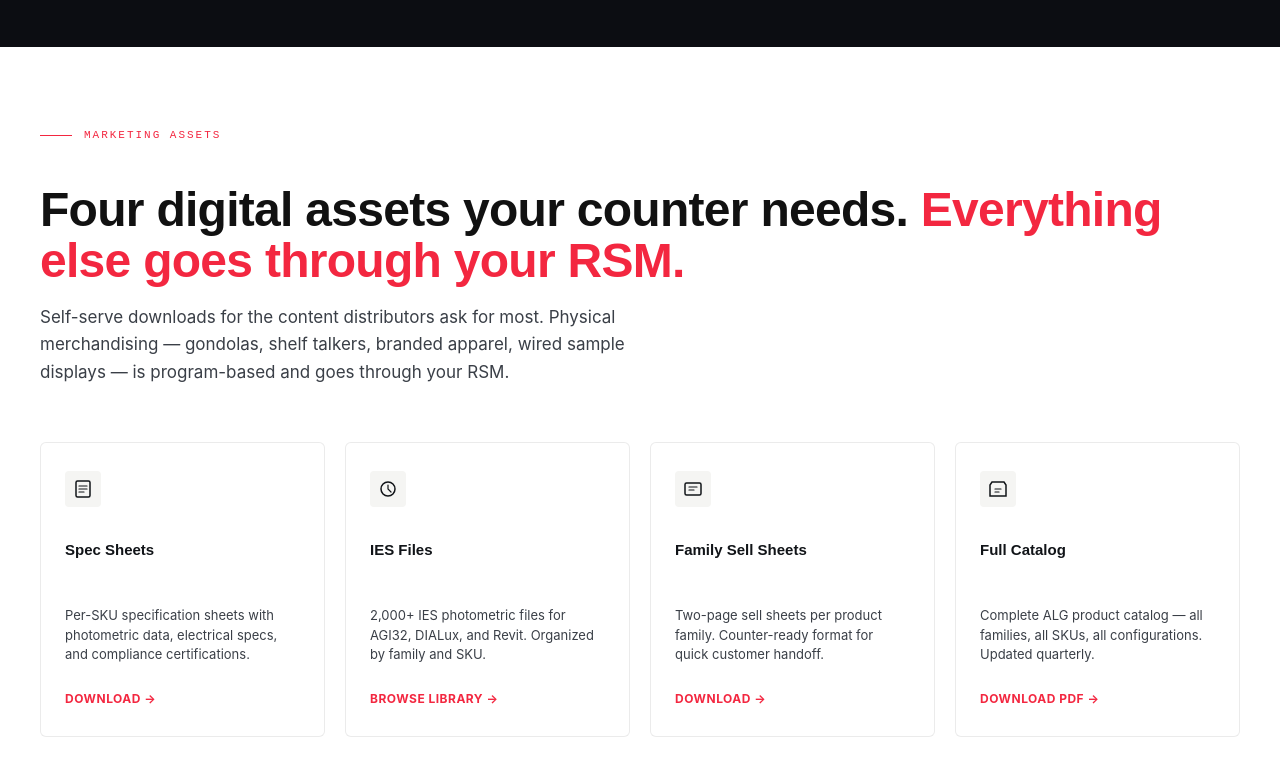
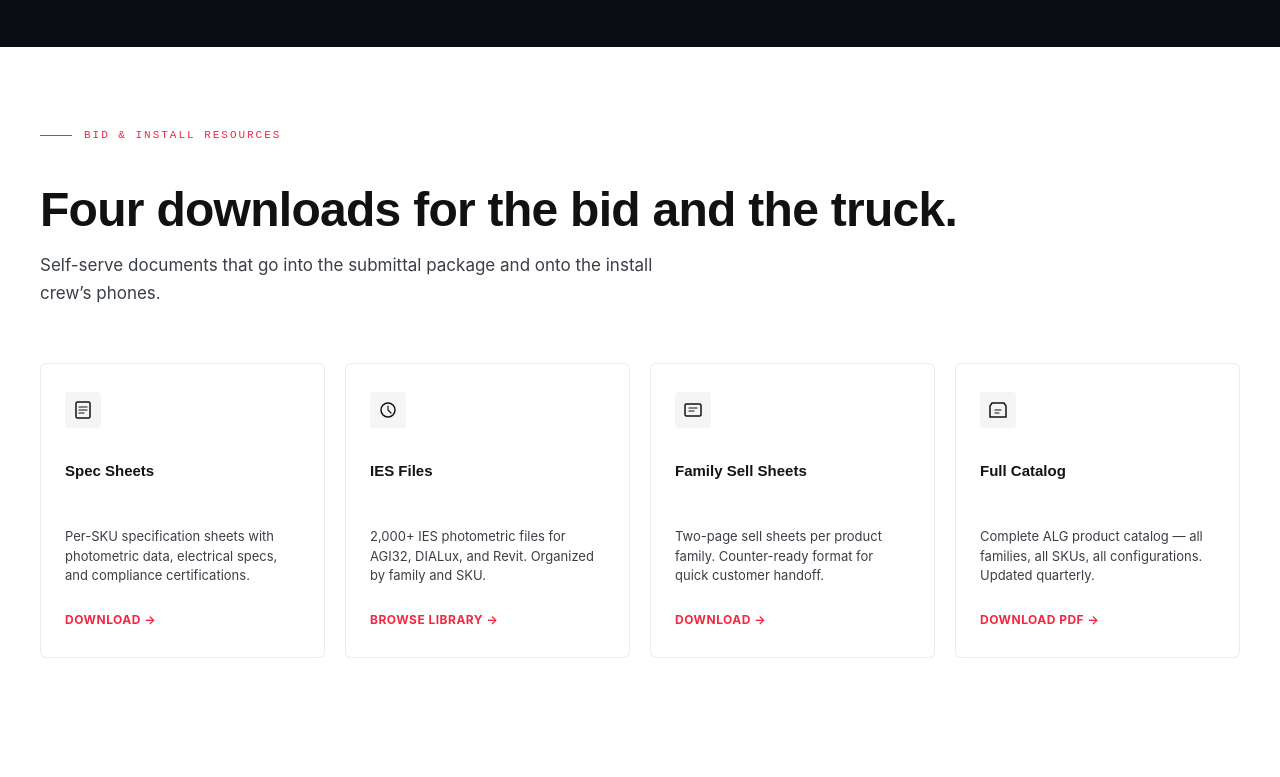
Before and after one commit to jamesalg/alg-website, an Astro site: page /contractor in a window 1280 px wide. Shown: the part 4020-4797 px from the top of the page. Built offline with nearby package versions, Linux system fonts and the light colour scheme; Astro itself is replaced by a stand-in of ours.

Commit message:
fix(v2.3.1): persona content polish — Fix 1 neutral installed-at subhead, Fix 2 per-persona assets eyebrow/headline/subhead, Fix 3 remove merch callout from 4 sibling pages

```diff
--- a/src/pages/contractor.astro
+++ b/src/pages/contractor.astro
@@ -233,7 +233,7 @@ import BrandMark from '../components/BrandMark.astro';
     <div class="section-inner">
       <div class="sec-eyebrow">Installed at</div>
       <h2 class="sec-title" style="color:#fff;">Real projects. <span class="accent">Real delivered volume.</span></h2>
-      <p class="sec-sub">A snapshot of where ALG is specified and shipped — filtered to the verticals our commercial contractors serve most.</p>
+      <p class="sec-sub">A snapshot of where ALG is specified and shipped across our 8 priority verticals.</p>
       <div class="installed-grid">
         <div class="installed-tile t1">
           <div class="installed-label dist-installed-label">
@@ -300,9 +300,9 @@ import BrandMark from '../components/BrandMark.astro';
        ================================================================ -->
   <section class="page-section" id="sec-assets">
     <div class="section-inner">
-      <div class="sec-eyebrow">Marketing assets</div>
-      <h2 class="sec-title">Four digital assets your counter needs. <span class="accent">Everything else goes through your RSM.</span></h2>
-      <p class="sec-sub">Self-serve downloads for the content distributors ask for most. Physical merchandising — gondolas, shelf talkers, branded apparel, wired sample displays — is program-based and goes through your RSM.</p>
+      <div class="sec-eyebrow">Bid &amp; install resources</div>
+      <h2 class="sec-title">Four downloads for the bid and the truck.</h2>
+      <p class="sec-sub">Self-serve documents that go into the submittal package and onto the install crew’s phones.</p>
       <div class="asset-grid">
         <div class="asset-card">
           <div class="asset-card-icon">
@@ -337,23 +337,7 @@ import BrandMark from '../components/BrandMark.astro';
           <div class="asset-card-cta">Download PDF →</div>
         </div>
       </div>
-      <div class="merch-callout">
-        <div class="merch-callout-left">
-          <div class="merch-eyebrow">Physical merchandising &amp; counter programs</div>
-          <h3 class="merch-h3">Gondolas, shelf talkers, wired sample displays, branded apparel — through your RSM.</h3>
-          <p>Physical merchandising is program-based, not self-serve. Produced by Marketing in coordination with your RSM, matched to buy-in level and counter footprint.</p>
-          <div class="merch-pills">
-            <span class="merch-pill">Counter gondolas</span>
-            <span class="merch-pill">Wall-mount racks</span>
-            <span class="merch-pill">Wired sample boards</span>
-            <span class="merch-pill">Shelf talkers</span>
-            <span class="merch-pill">Literature holders</span>
-            <span class="merch-pill">Branded apparel</span>
-            <span class="merch-pill">Counter days</span>
-          </div>
-        </div>
-        <a class="merch-callout-cta" href="#">Ask Your RSM about the Display Program →</a>
-      </div>
+
     </div>
   </section>
 
--- a/src/pages/esco.astro
+++ b/src/pages/esco.astro
@@ -232,7 +232,7 @@ import BrandMark from '../components/BrandMark.astro';
     <div class="section-inner">
       <div class="sec-eyebrow">Installed at</div>
       <h2 class="sec-title" style="color:#fff;">Real projects. <span class="accent">Real delivered volume.</span></h2>
-      <p class="sec-sub">A snapshot of where ALG is specified and shipped — filtered to the verticals ESCOs serve most.</p>
+      <p class="sec-sub">A snapshot of where ALG is specified and shipped across our 8 priority verticals.</p>
       <div class="installed-grid">
         <div class="installed-tile t1">
           <div class="installed-label dist-installed-label">
@@ -299,9 +299,9 @@ import BrandMark from '../components/BrandMark.astro';
        ================================================================ -->
   <section class="page-section" id="sec-assets">
     <div class="section-inner">
-      <div class="sec-eyebrow">Marketing assets</div>
-      <h2 class="sec-title">Four digital assets your counter needs. <span class="accent">Everything else goes through your RSM.</span></h2>
-      <p class="sec-sub">Self-serve downloads for the content distributors ask for most. Physical merchandising — gondolas, shelf talkers, branded apparel, wired sample displays — is program-based and goes through your RSM.</p>
+      <div class="sec-eyebrow">Project documentation</div>
+      <h2 class="sec-title">Four documents for the retrofit package.</h2>
+      <p class="sec-sub">Self-serve documentation for retrofit project files, M&amp;V records, and audit submissions.</p>
       <div class="asset-grid">
         <div class="asset-card">
           <div class="asset-card-icon">
@@ -336,23 +336,7 @@ import BrandMark from '../components/BrandMark.astro';
           <div class="asset-card-cta">Download PDF →</div>
         </div>
       </div>
-      <div class="merch-callout">
-        <div class="merch-callout-left">
-          <div class="merch-eyebrow">Physical merchandising &amp; counter programs</div>
-          <h3 class="merch-h3">Gondolas, shelf talkers, wired sample displays, branded apparel — through your RSM.</h3>
-          <p>Physical merchandising is program-based, not self-serve. Produced by Marketing in coordination with your RSM, matched to buy-in level and counter footprint.</p>
-          <div class="merch-pills">
-            <span class="merch-pill">Counter gondolas</span>
-            <span class="merch-pill">Wall-mount racks</span>
-            <span class="merch-pill">Wired sample boards</span>
-            <span class="merch-pill">Shelf talkers</span>
-            <span class="merch-pill">Literature holders</span>
-            <span class="merch-pill">Branded apparel</span>
-            <span class="merch-pill">Counter days</span>
-          </div>
-        </div>
-        <a class="merch-callout-cta" href="#">Ask Your RSM about the Display Program →</a>
-      </div>
+
     </div>
   </section>
 
--- a/src/pages/facility-manager.astro
+++ b/src/pages/facility-manager.astro
@@ -233,7 +233,7 @@ import BrandMark from '../components/BrandMark.astro';
     <div class="section-inner">
       <div class="sec-eyebrow">Installed at</div>
       <h2 class="sec-title" style="color:#fff;">Real projects. <span class="accent">Real delivered volume.</span></h2>
-      <p class="sec-sub">A snapshot of where ALG is specified and shipped — filtered to the verticals facility managers oversee most.</p>
+      <p class="sec-sub">A snapshot of where ALG is specified and shipped across our 8 priority verticals.</p>
       <div class="installed-grid">
         <div class="installed-tile t1">
           <div class="installed-label dist-installed-label">
@@ -300,9 +300,9 @@ import BrandMark from '../components/BrandMark.astro';
        ================================================================ -->
   <section class="page-section" id="sec-assets">
     <div class="section-inner">
-      <div class="sec-eyebrow">Marketing assets</div>
-      <h2 class="sec-title">Four digital assets your counter needs. <span class="accent">Everything else goes through your RSM.</span></h2>
-      <p class="sec-sub">Self-serve downloads for the content distributors ask for most. Physical merchandising — gondolas, shelf talkers, branded apparel, wired sample displays — is program-based and goes through your RSM.</p>
+      <div class="sec-eyebrow">FM resource library</div>
+      <h2 class="sec-title">Four documents for the facility binder.</h2>
+      <p class="sec-sub">Self-serve downloads for vendor approval, maintenance reference, and warranty filing.</p>
       <div class="asset-grid">
         <div class="asset-card">
           <div class="asset-card-icon">
@@ -337,23 +337,7 @@ import BrandMark from '../components/BrandMark.astro';
           <div class="asset-card-cta">Download PDF →</div>
         </div>
       </div>
-      <div class="merch-callout">
-        <div class="merch-callout-left">
-          <div class="merch-eyebrow">Physical merchandising &amp; counter programs</div>
-          <h3 class="merch-h3">Gondolas, shelf talkers, wired sample displays, branded apparel — through your RSM.</h3>
-          <p>Physical merchandising is program-based, not self-serve. Produced by Marketing in coordination with your RSM, matched to buy-in level and counter footprint.</p>
-          <div class="merch-pills">
-            <span class="merch-pill">Counter gondolas</span>
-            <span class="merch-pill">Wall-mount racks</span>
-            <span class="merch-pill">Wired sample boards</span>
-            <span class="merch-pill">Shelf talkers</span>
-            <span class="merch-pill">Literature holders</span>
-            <span class="merch-pill">Branded apparel</span>
-            <span class="merch-pill">Counter days</span>
-          </div>
-        </div>
-        <a class="merch-callout-cta" href="#">Ask Your RSM about the Display Program →</a>
-      </div>
+
     </div>
   </section>
 
--- a/src/pages/specifier.astro
+++ b/src/pages/specifier.astro
@@ -232,7 +232,7 @@ import BrandMark from '../components/BrandMark.astro';
     <div class="section-inner">
       <div class="sec-eyebrow">Installed at</div>
       <h2 class="sec-title" style="color:#fff;">Real projects. <span class="accent">Real delivered volume.</span></h2>
-      <p class="sec-sub">A snapshot of where ALG is specified and shipped — filtered to the verticals our commercial distributors serve most.</p>
+      <p class="sec-sub">A snapshot of where ALG is specified and shipped across our 8 priority verticals.</p>
       <div class="installed-grid">
         <div class="installed-tile t1">
           <div class="installed-label dist-installed-label">
@@ -299,9 +299,9 @@ import BrandMark from '../components/BrandMark.astro';
        ================================================================ -->
   <section class="page-section" id="sec-assets">
     <div class="section-inner">
-      <div class="sec-eyebrow">Marketing assets</div>
-      <h2 class="sec-title">Four digital assets your counter needs. <span class="accent">Everything else goes through your RSM.</span></h2>
-      <p class="sec-sub">Self-serve downloads for the content distributors ask for most. Physical merchandising — gondolas, shelf talkers, branded apparel, wired sample displays — is program-based and goes through your RSM.</p>
+      <div class="sec-eyebrow">Resource library</div>
+      <h2 class="sec-title">Four resources for the spec library.</h2>
+      <p class="sec-sub">Self-serve downloads for the documents specifiers attach to bid packages.</p>
       <div class="asset-grid">
         <div class="asset-card">
           <div class="asset-card-icon">
@@ -336,24 +336,7 @@ import BrandMark from '../components/BrandMark.astro';
           <div class="asset-card-cta">Download PDF →</div>
         </div>
       </div>
-      <!-- Physical merchandising callout -->
-      <div class="merch-callout">
-        <div class="merch-callout-left">
-          <div class="merch-eyebrow">Physical merchandising &amp; counter programs</div>
-          <h3 class="merch-h3">Gondolas, shelf talkers, wired sample displays, branded apparel — through your RSM.</h3>
-          <p>Physical merchandising is program-based, not self-serve. Produced by Marketing in coordination with your RSM, matched to buy-in level and counter footprint.</p>
-          <div class="merch-pills">
-            <span class="merch-pill">Counter gondolas</span>
-            <span class="merch-pill">Wall-mount racks</span>
-            <span class="merch-pill">Wired sample boards</span>
-            <span class="merch-pill">Shelf talkers</span>
-            <span class="merch-pill">Literature holders</span>
-            <span class="merch-pill">Branded apparel</span>
-            <span class="merch-pill">Counter days</span>
-          </div>
-        </div>
-        <a class="merch-callout-cta" href="#">Ask Your RSM about the Display Program →</a>
-      </div>
+
     </div>
   </section>
 
```
